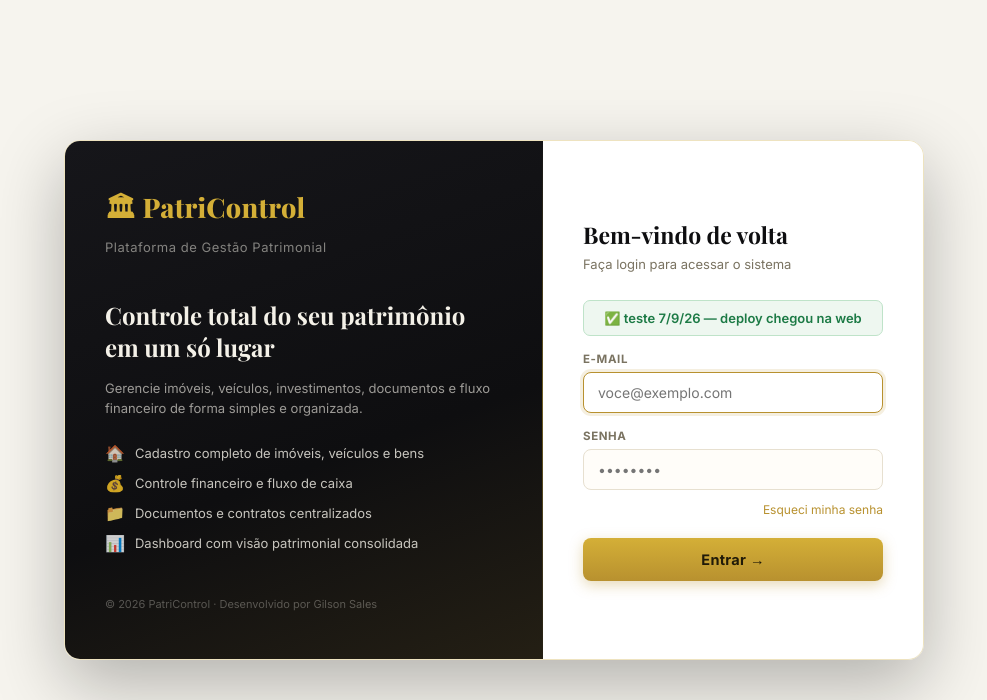
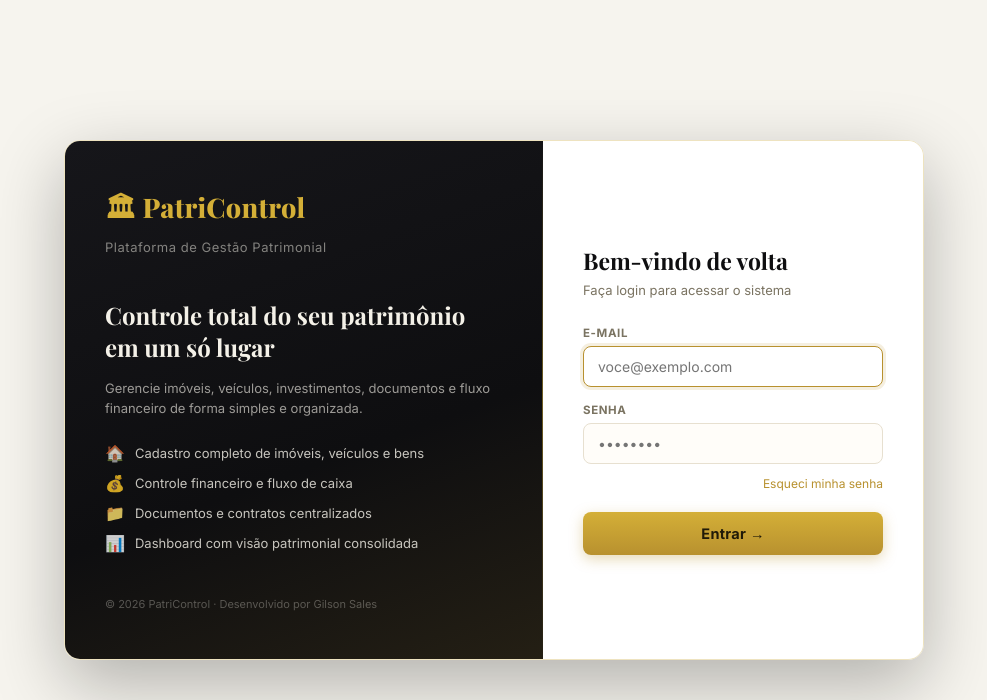
Before and after one commit to GSSalless/patrimonio, a PHP site: page / in a window 1280 px wide. Shown: the top 700 px of the page, without its empty margins (146-1133 px from the left). Run offline with PHP 8.4, Linux system fonts and the light colour scheme.

Commit message:
test: remove a faixa de teste da tela de login (deploy validado)
Pipeline git->Actions->site confirmado funcionando (FTP_SERVER_DIR=/).
Tela de login volta ao normal.

Co-Authored-By: Claude Opus 4.8 <noreply@anthropic.com>
Claude-Session: https://claude.ai/code/session_01UmHghxRx36yYcSYszc7AGu

```diff
--- a/app/Views/auth/login.php
+++ b/app/Views/auth/login.php
@@ -143,10 +143,6 @@
     <h2>Bem-vindo de volta</h2>
     <p>Faça login para acessar o sistema</p>
 
-    <div style="background:#eef7f0;border:1px solid #bfe3c9;color:#1c7a45;border-radius:7px;padding:9px 13px;font-size:13px;font-weight:600;margin-bottom:16px;text-align:center">
-      ✅ teste 7/9/26 — deploy chegou na web
-    </div>
-
     <?php if (!empty($erro)): ?>
       <div class="error-msg"><?= h($erro) ?></div>
     <?php endif; ?>
```
